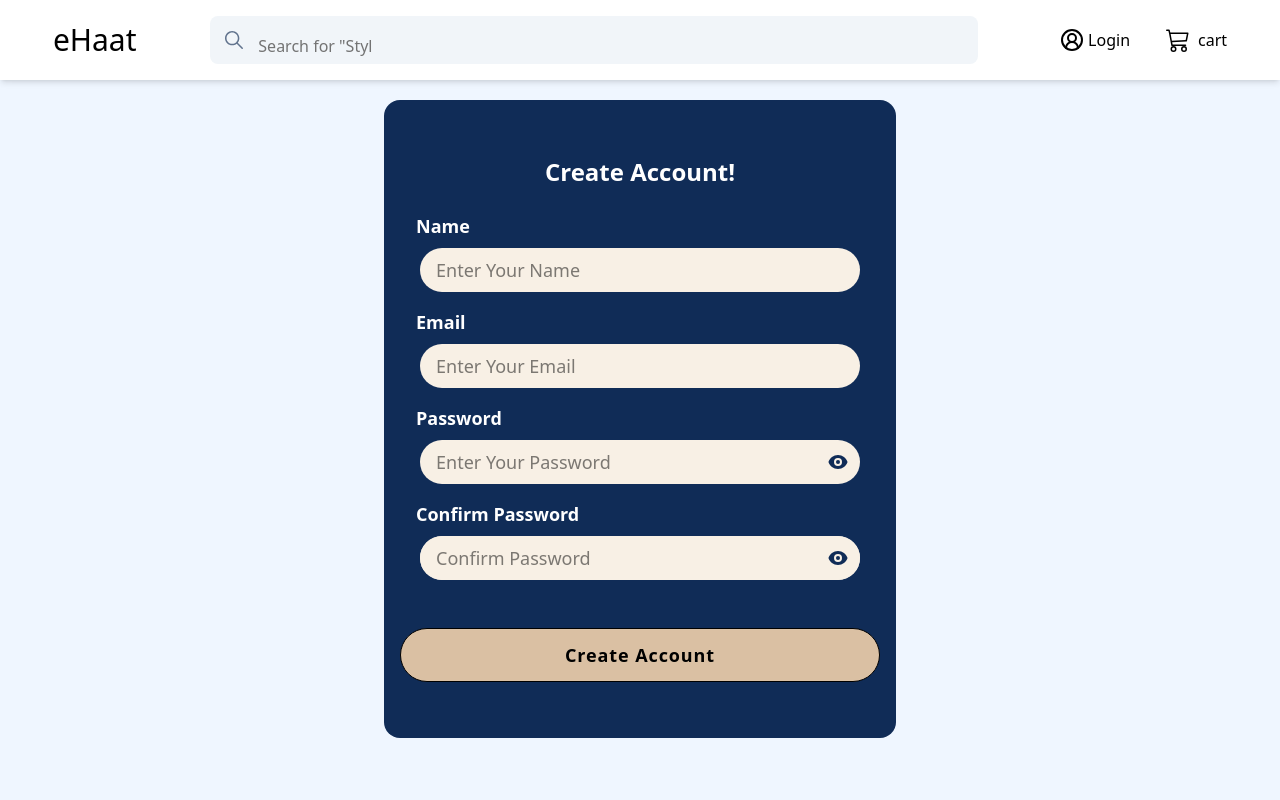
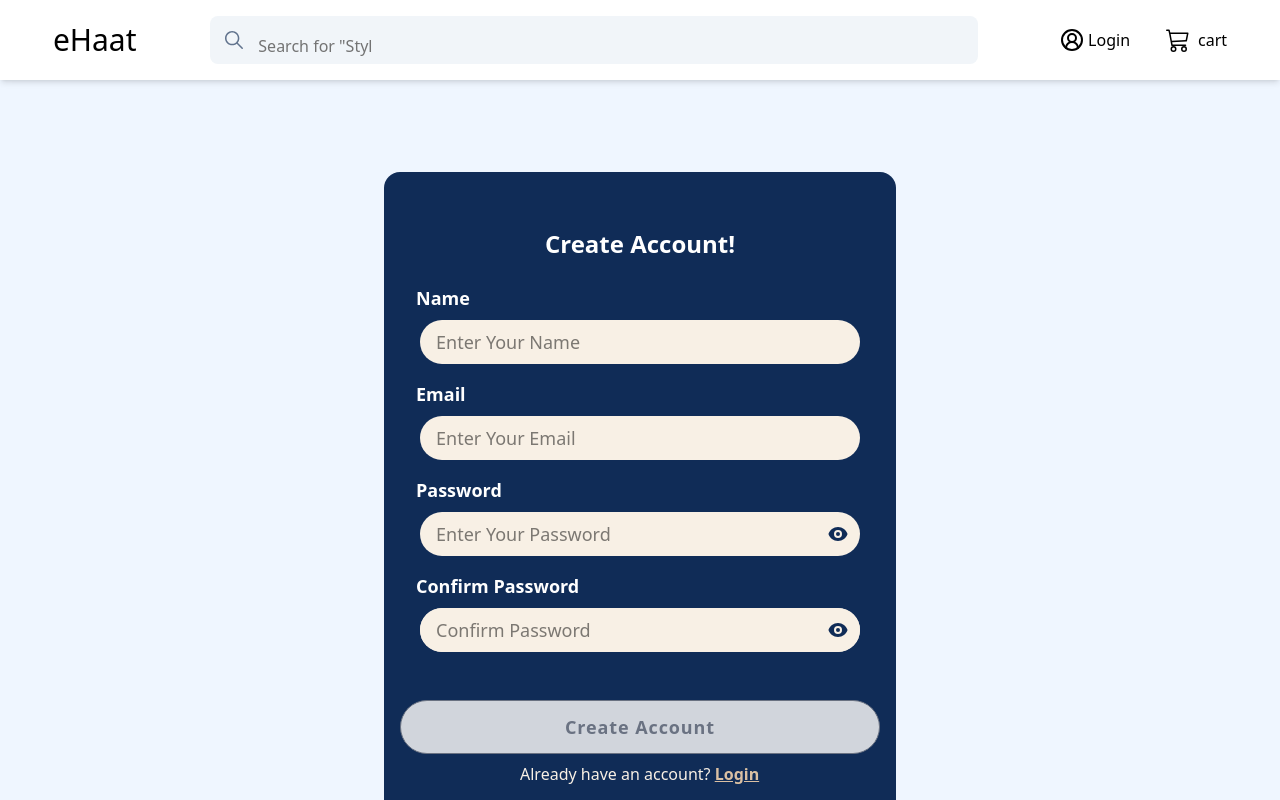
Before and after one commit to keshavjha-tech/e-haat, a React (Vite) app in the folder client/: page /register in a window 1280 px wide. Shown: the top 800 px of the page. Built offline with nearby package versions, Linux system fonts and the light colour scheme.

Commit message:
Sign up page completed

```diff
--- a/client/src/pages/Register.jsx
+++ b/client/src/pages/Register.jsx
@@ -1,5 +1,10 @@
 import React, { useState } from "react";
 import { HiEye, HiEyeOff } from "react-icons/hi";
+import {Link, NavLink, useNavigate} from "react-router-dom"
+import toast from "react-hot-toast";
+import Axios from "../utils/Axios";
+import summaryApi from "../utils/summaryApi";
+import AxiosToastError from "../utils/AxiosToastError";
 
 function Register() {
   const [formData, setFormData] = useState({
@@ -11,6 +16,7 @@ function Register() {
 
   // const [showPassword, setShowPassword] = useState(false);
   // const [showConfirmPassword, setShowConfirmPassword] = useState(false);
+  const navigate = useNavigate();
 
   const [visibility, setVisibility] = useState({
     password: false,
@@ -35,17 +41,46 @@ function Register() {
     });
   };
 
-  const submitHandler = (e) =>{
-   e.preventDefault();
+  const allFieldsFilled = Object.values(formData).every((item) => item);
+  const passwordsMatch = formData.password === formData.confirmPassword;
 
-   if(password !== confirmPassword){
+  const submitHandler = async (e) => {
+    e.preventDefault();
 
-   }
-  }
+    if (!passwordsMatch) {
+      toast.error("Passwords do not match.");
+      return;
+    }
+
+    try {
+      const response = await Axios({
+        ...summaryApi.register,
+        data: formData,
+      });
+
+      if (response.data.error) {
+        toast.error(response.data.message);
+        setFormData({
+          name: "",
+          email: "",
+          password: "",
+          confirmPassword: ""
+        });
+        navigate('/login')
+      }
+
+      if (response.data.success) {
+        toast.success(response.data.message);
+      }
+      console.log("response", response);
+    } catch (error) {
+      AxiosToastError(error);
+    }
+  };
 
   return (
-    <section className="container w-full mx-auto px-4 items-center ">
-      <div className="bg-Sapphire-Blue my-5 w-full max-w-lg mx-auto rounded-2xl p-4">
+    <section className="container w-full mx-auto px-4 items-center mt-23  ">
+      <div className="bg-Sapphire-Blue my-5 w-full max-w-lg mx-auto rounded-2xl p-4 ">
         <p className="text-white flex items-center justify-center mt-10 text-2xl font-bold">
           Create Account!
         </p>
@@ -146,10 +181,22 @@ function Register() {
             </div>
           </div>
 
-          <button className="border rounded-full bg-sand py-3 font-semibold my-8  text-black mb-10 tracking-wider">
+          <button
+            disabled={!allFieldsFilled}
+            className={`border rounded-full py-3 font-semibold mt-8  tracking-wider cursor-pointer active:scale-95 active:shadow-inner transition-transform duration-100 ease-in-out
+                ${
+                  allFieldsFilled
+                    ? "bg-sand text-black"
+                    : "bg-gray-300 text-gray-500 cursor-not-allowed"
+                }`}
+          >
             Create Account
           </button>
         </form>
+        <p className="text-linen mt-2 mb-10 mx-30">
+          Already have an account? <NavLink to={"/login"}>
+          <span className="text-sand font-bold underline">Login</span></NavLink>
+        </p>
       </div>
     </section>
   );
```
